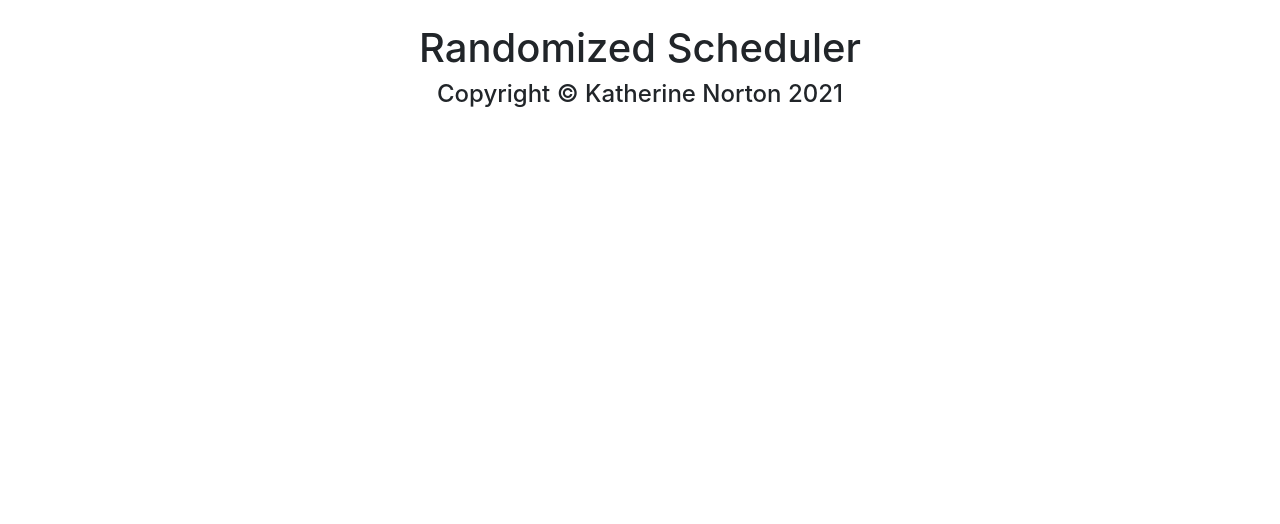
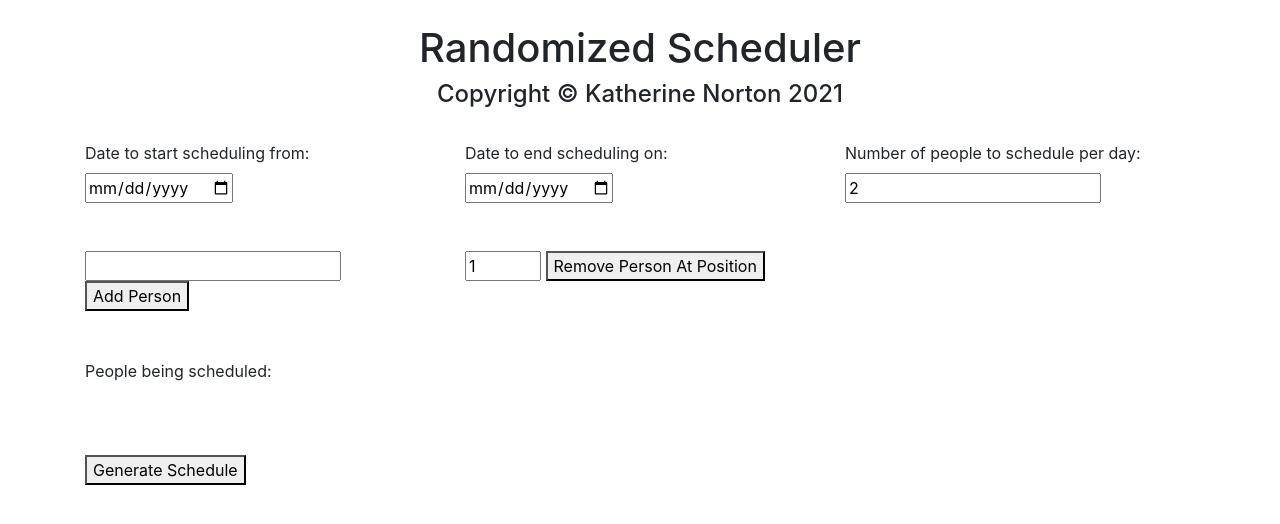
Before and after one commit to KatieZeldaKat/randomized-scheduler, a plain HTML site: page index.html in a window 1280 px wide. Drawn offline with nearby package versions, Linux system fonts and the light colour scheme.

Commit message:
Created interface to enter info for schedules

```diff
--- a/index.html
+++ b/index.html
@@ -12,6 +12,57 @@
             <br />
             <h1 class="text-center">Randomized Scheduler</h1>
             <h4 class="text-center">Copyright © Katherine Norton 2021</h4>
+            <br />
+
+            <div class="row">
+                <div class="col-4">
+                    <label for="start-date">Date to start scheduling from:</label>
+                    <br />
+                    <input id="start-date" type="date" />
+                </div>
+                <div class="col-4">
+                    <label for="end-date">Date to end scheduling on:</label>
+                    <br />
+                    <input id="end-date" type="date" />
+                </div>
+                <div class="col-4">
+                    <label for"num-per-day>Number of people to schedule per day:</label>
+                    <br />
+                    <input id="num-per-day" type="number" value="2" min="1" />
+                </div>
+            </div>
+
+            <br />
+            <br />
+
+            <div class="row">
+                <div class="col-4">
+                    <input id="add-person-name" />
+                    <button onclick="addPerson()">Add Person</button>
+                </div>
+                <div class="col-8">
+                    <input id="remove-person-index" type="number" value="1" min="1" max="1" />
+                    <button onclick="removePerson()">Remove Person At Position</button>
+                </div>
+            </div>
+
+            <br />
+            <br />
+
+            <div>
+                <label for="people-list">People being scheduled:</label>
+                <br />
+                <ol id="people-list"></ol>
+            </div>
+
+            <br />
+            <br />
+
+            <div>
+                <button onclick="generateSchedule()">Generate Schedule</button>
+                <br />
+                <br />
+            </div>
         </div>
     </body>
 </html>
--- a/scripts/main.js
+++ b/scripts/main.js
@@ -0,0 +1,45 @@
+var peopleNames = [];
+var peopleListItems = [];
+
+document.addEventListener('DOMContentLoaded', function() {
+    console.log("Start website");
+});
+
+function addPerson() {
+    var nameInput = document.querySelector("#add-person-name");
+    var name = nameInput.value;
+    if (name !== "") {
+        nameInput.value = "";
+        peopleNames.push(name);
+
+        // Add person to list on page
+        var peopleList = document.querySelector("#people-list");
+        var li = document.createElement("li");
+        li.id = `list-item-${peopleNames.length - 1}`;
+        li.innerHTML = name;
+        peopleList.appendChild(li);
+        peopleListItems.push(li);
+
+        console.log(peopleNames);
+        updateRemovePersonIndex();
+    }
+}
+
+function removePerson() {
+    var index = document.querySelector("#remove-person-index").value - 1;
+
+    peopleListItems[index].parentNode.removeChild(peopleListItems[index]);
+    peopleNames.splice(index, 1);
+    peopleListItems.splice(index, 1);
+    updateRemovePersonIndex();
+}
+
+function updateRemovePersonIndex() {
+    var removePersonIndex = document.querySelector("#remove-person-index")
+    removePersonIndex.value = peopleNames.length;
+    removePersonIndex.max = peopleNames.length;
+}
+
+function generateSchedule() {
+
+}
```
